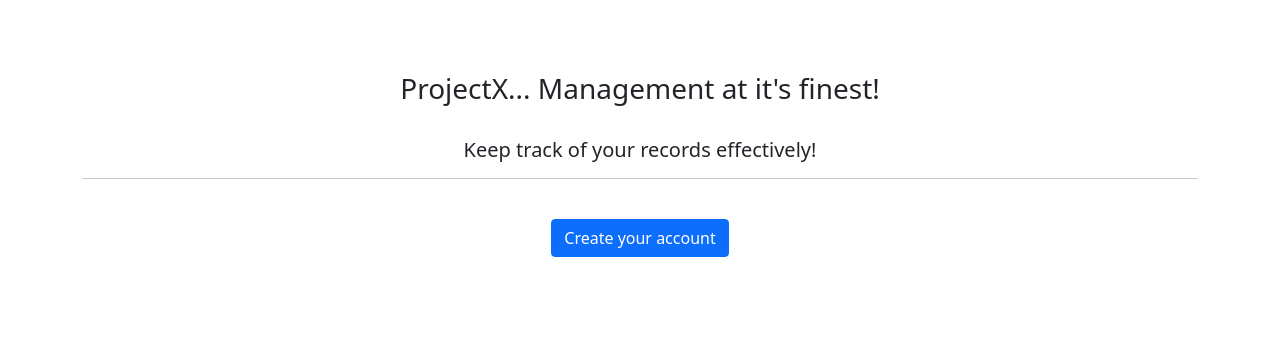
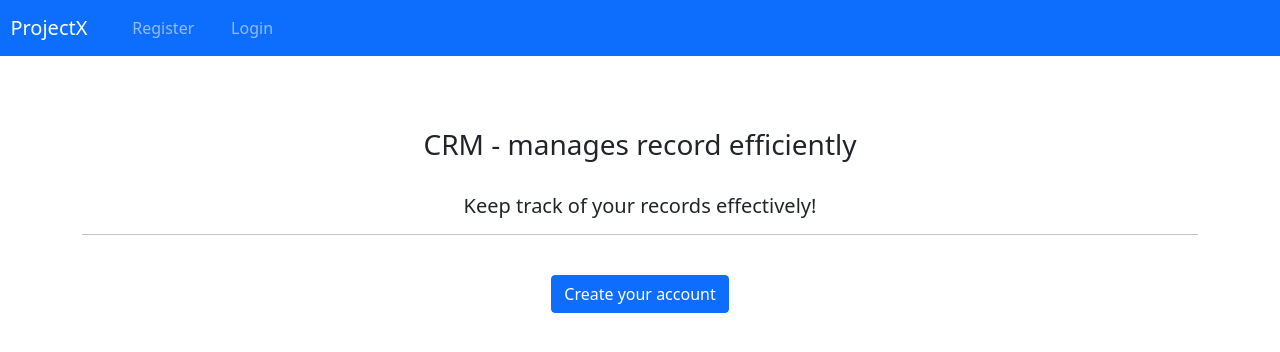
Before and after one commit to srikriydv/CRM-application, a Django app: page / in a window 1280 px wide. Shown: the top 352 px of the page. Run offline with Django 5.2, Linux system fonts and the light colour scheme; some libraries are stand-ins or nearby versions.

Commit message:
added workin login , logout, register, dasboard,

```diff
--- a/crm/crm/settings.py
+++ b/crm/crm/settings.py
@@ -38,7 +38,11 @@ INSTALLED_APPS = [
     "django.contrib.messages",
     "django.contrib.staticfiles",
     "webapp.apps.WebappConfig",
+    'crispy_forms',
+    'crispy_bootstrap5',
 ]
+CRISPY_ALLOWED_TEMPLATE_PACKS = "bootstrap5"
+CRISPY_TEMPLATE_PACK = "bootstrap5"
 
 MIDDLEWARE = [
     "django.middleware.security.SecurityMiddleware",
--- a/crm/static/css/style.css
+++ b/crm/static/css/style.css
@@ -1,3 +1,6 @@
-h1 {
-    color : red;
+.form-layout{
+
+    border-radius: 15px;
+    width: 500px;
+
 }
--- a/crm/webapp/templates/webapp/base.html
+++ b/crm/webapp/templates/webapp/base.html
@@ -10,7 +10,7 @@
     </head>
     <body>
         <!-- Create a navbar-->
-
+        {% include "webapp/navbar.html" %}
 
          <div class="container">
             <br>
@@ -21,8 +21,12 @@
 
             {% endblock content %}
          </div>
-         <script src="{% static 'js/app.js' %}"></script>
-        <script src="https://code.jquery.com/jquery-3.7.0.js" integrity="sha256-JlqSTELeR4TLqP0OG9dxM7yDPqX1ox/HfgiSLBj8+kM=" crossorigin="anonymous"></script>
-        <script src="https://cdn.jsdelivr.net/npm/bootstrap@5.0.2/dist/js/bootstrap.bundle.min.js" integrity="sha384-MrcW6ZMFYlzcLA8Nl+NtUVF0sA7MsXsP1UyJoMp4YLEuNSfAP+JcXn/tWtIaxVXM" crossorigin="anonymous"></script>
-    </body>
+             <!-- Bootstrap JS and dependencies -->
+            <script src="https://code.jquery.com/jquery-3.5.1.slim.min.js"></script>
+            <script src="https://cdn.jsdelivr.net/npm/@popperjs/core@2.5.4/dist/umd/popper.min.js"></script>
+            <script src="https://stackpath.bootstrapcdn.com/bootstrap/4.5.2/js/bootstrap.min.js"></script>
+            <!-- Include any custom JS files here -->
+            <script src="{% static 'js/app.js' %}"></script>
+
+        </body>
 </html>
--- a/crm/webapp/templates/webapp/index.html
+++ b/crm/webapp/templates/webapp/index.html
@@ -8,7 +8,7 @@
 
         <div class="text-center">
 
-            <h3> ProjectX... Management at it's finest! </h3>
+            <h3> CRM - manages record efficiently </h3>
 
             <br>
 
@@ -17,7 +17,7 @@
             <hr>
             <br>
 
-            <a class="btn btn-primary" type="button" href=""> Create your account </a>
+            <a class="btn btn-primary" type="button" href="register"> Create your account </a>
 
         </div>
 
--- /dev/null
+++ b/crm/webapp/templates/webapp/navbar.html
@@ -0,0 +1,33 @@
+<nav class="navbar navbar-expand-lg navbar-dark bg-primary justify-content-center">
+  <a class="navbar-brand main-heading" href="{% url '' %}">
+      &nbsp; ProjectX
+  </a>
+
+  <button class="navbar-toggler" type="button" data-toggle="collapse" data-target="#navbarNavDropdown" aria-controls="navbarNavDropdown" aria-expanded="false" aria-label="Toggle navigation">
+      <span class="navbar-toggler-icon"></span>
+  </button>
+
+  <div class="collapse navbar-collapse text-center" id="navbarNavDropdown">
+      <ul class="navbar-nav mr-auto">
+          &nbsp; &nbsp; &nbsp;
+
+          {% if user.is_authenticated %}
+              <li class="nav-item">
+                  <a class="nav-link" href="{% url 'dashboard' %}">Dashboard &nbsp; <i class="fa fa-home" aria-hidden="true"></i> </a>
+              </li>
+              &nbsp; &nbsp; &nbsp;
+              <li class="nav-item">
+                  <a class="nav-link" href="{% url 'user-logout' %}">Sign out &nbsp; <i class="fa fa-sign-out" aria-hidden="true"></i> </a>
+              </li>
+          {% else %}
+              <li class="nav-item">
+                  <a class="nav-link" href="{% url 'register' %}">Register</a>
+              </li>
+              &nbsp; &nbsp; &nbsp;
+              <li class="nav-item">
+                  <a class="nav-link" href="{% url 'my-login' %}">Login</a>
+              </li>
+          {% endif %}
+      </ul>
+  </div>
+</nav>
--- a/crm/webapp/urls.py
+++ b/crm/webapp/urls.py
@@ -2,5 +2,9 @@ from django.urls import path, include
 from . import views
 
 urlpatterns = [
-    path('', view=views.home, name="home"),
+    path('', view=views.home, name=""),
+    path('register', views.register, name="register"),
+    path('my-login', views.my_login, name="my-login"),
+    path('user-logout', views.user_logout, name="user-logout"),
+    path('dashboard', views.dashboard, name="dashboard")
 ]
--- a/crm/webapp/views.py
+++ b/crm/webapp/views.py
@@ -1,6 +1,62 @@
-from django.shortcuts import render
-from django.http import HttpResponse
+from django.shortcuts import render, redirect
+from .forms import CreateUserForm, LoginForm
+
+from django.contrib.auth.models import auth
+from django.contrib.auth import authenticate
+
+from django.contrib.auth.decorators import login_required
+
 
 # Create your views here.
+
+# Home page
 def home(request):
     return render(request, 'webapp/index.html')
+
+# Register
+
+def register(request):
+    if request.method == "POST":
+        form = CreateUserForm(request.POST)
+        if form.is_valid():
+            form.save()
+            return redirect('my-login')  # Redirect to login page after successful registration
+    else:
+        form = CreateUserForm()  # Ensure form is always defined
+
+    context = {'form': form}
+    return render(request, 'webapp/register.html', context)
+
+#login
+
+def my_login(request):
+    form = LoginForm()
+
+    if request.method == "POST":
+        form = LoginForm(request, data=request.POST)
+
+        if form.is_valid():
+
+            username = request.POST.get('username')
+            password = request.POST.get('password')
+
+            user = authenticate(request, username=username, password=password)
+
+            if user is not None:
+                auth.login(request, user)
+
+                return redirect('')
+
+    context = {'form': form}
+
+    return render(request, 'webapp/my-login.html', context=context)
+
+def user_logout(request):
+    auth.logout(request)
+    return redirect('my-login')
+
+# --Dashboard
+@login_required(login_url='my-login')
+def dashboard(request):
+
+    return render(request, 'webapp/dashboard.html')
```
Also changed, not shown: crm/webapp/templates/webapp/dashboard.html (+11 -0 lines), crm/webapp/templates/webapp/my-login.html (+48 -0 lines), crm/webapp/templates/webapp/register.html (+47 -0 lines), crm/db.sqlite3.
